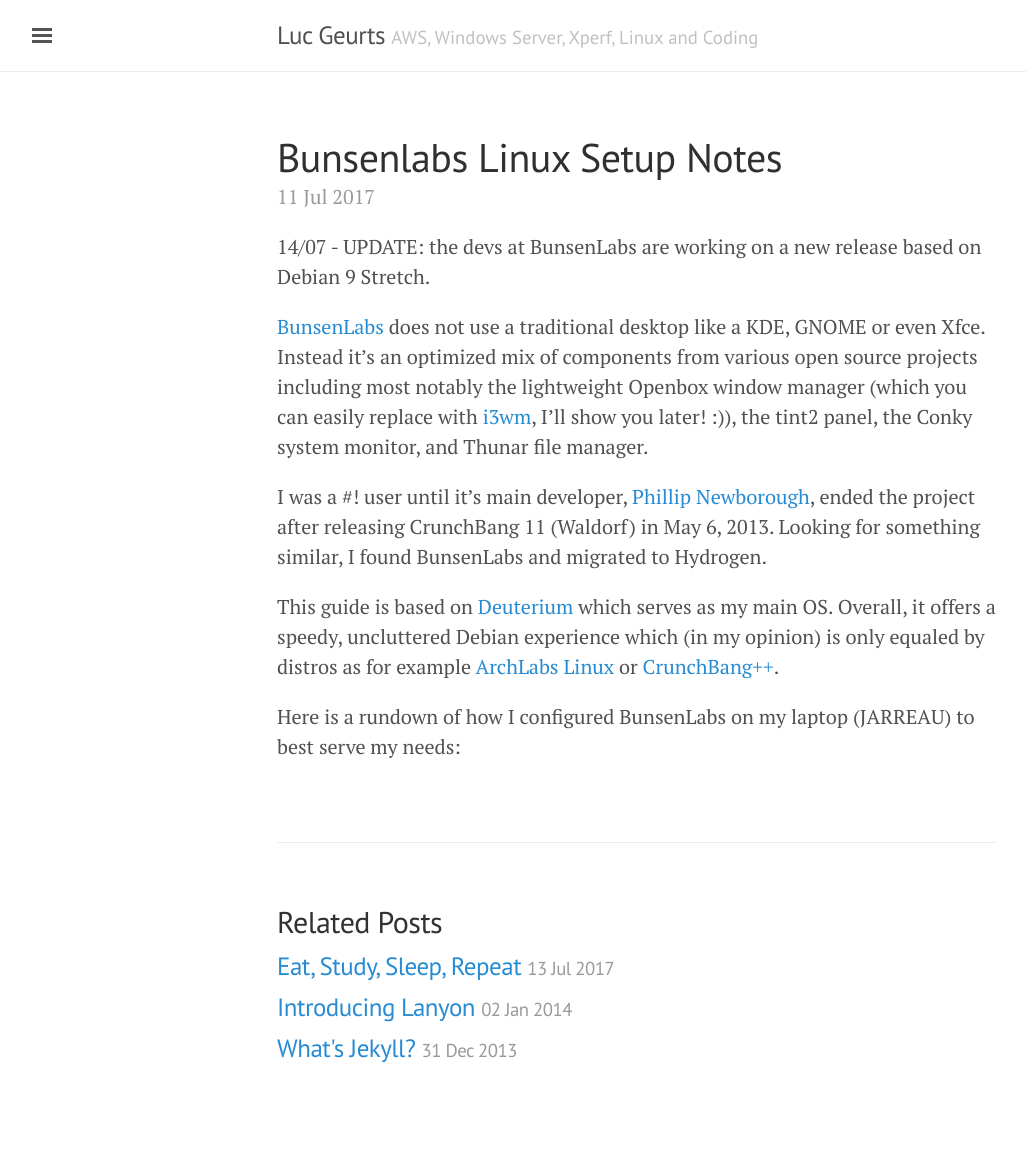
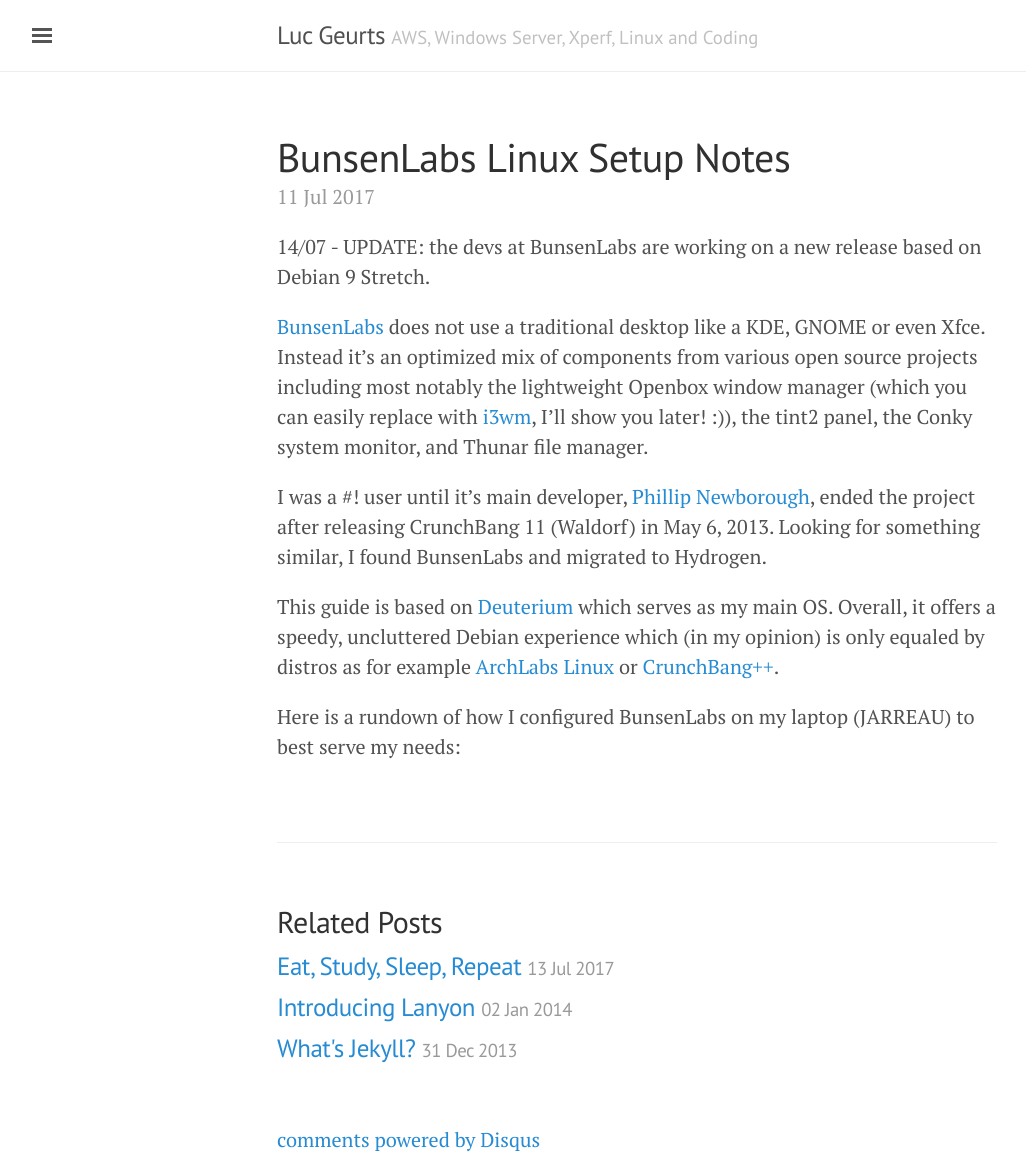
Before and after one commit to lgeurts/lgeurts.github.io, a Jekyll site: the page built from _posts/2017-07-11-bunsenlabs-linux-setup-notes.md, in a window 1280 px wide. Shown: the whole page, without its empty margins (3-1029 px from the left). Built offline with Jekyll 4.4.1, drawn with Linux system fonts in a browser that asks for light colours; our own code applies the rules of GitHub Pages for plain Markdown files; comment, search, counter and statistics services are not loaded; before the commit the page ends 1125 px from its top, so only the background shows below that; some of the changed lines change nothing that is shown.

Commit message:
Update 2017-07-11-bunsenlabs-linux-setup-notes.md

```diff
--- a/_posts/2017-07-11-bunsenlabs-linux-setup-notes.md
+++ b/_posts/2017-07-11-bunsenlabs-linux-setup-notes.md
@@ -1,3 +1,10 @@
+---
+layout: post
+title: BunsenLabs Linux Setup Notes
+comments: true
+tags: [ bunsenlabs linux, tutorial  ]
+---
+
 14/07 - UPDATE: the devs at BunsenLabs are working on a new release based on Debian 9 Stretch.
 
 [BunsenLabs](https://www.bunsenlabs.org/) does not use a traditional desktop like a KDE, GNOME or even Xfce. Instead it's an optimized mix of components from various open source projects including most notably the lightweight Openbox window manager (which you can easily replace with [i3wm](https://i3wm.org/), I'll show you later! :)), the tint2 panel, the Conky system monitor, and Thunar file manager.
```
